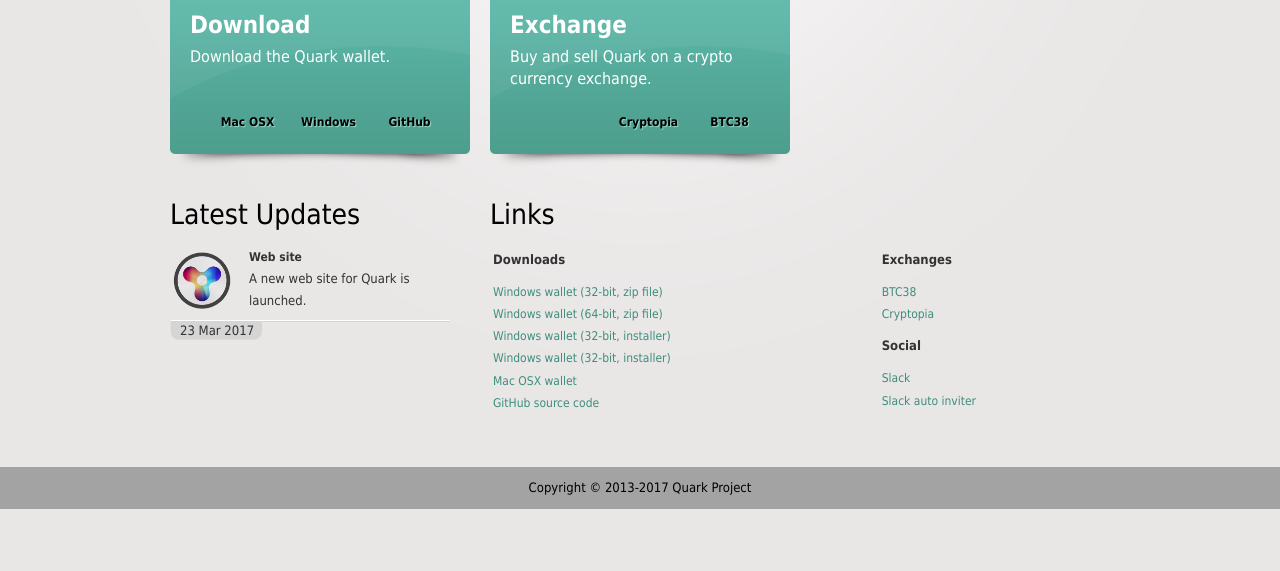
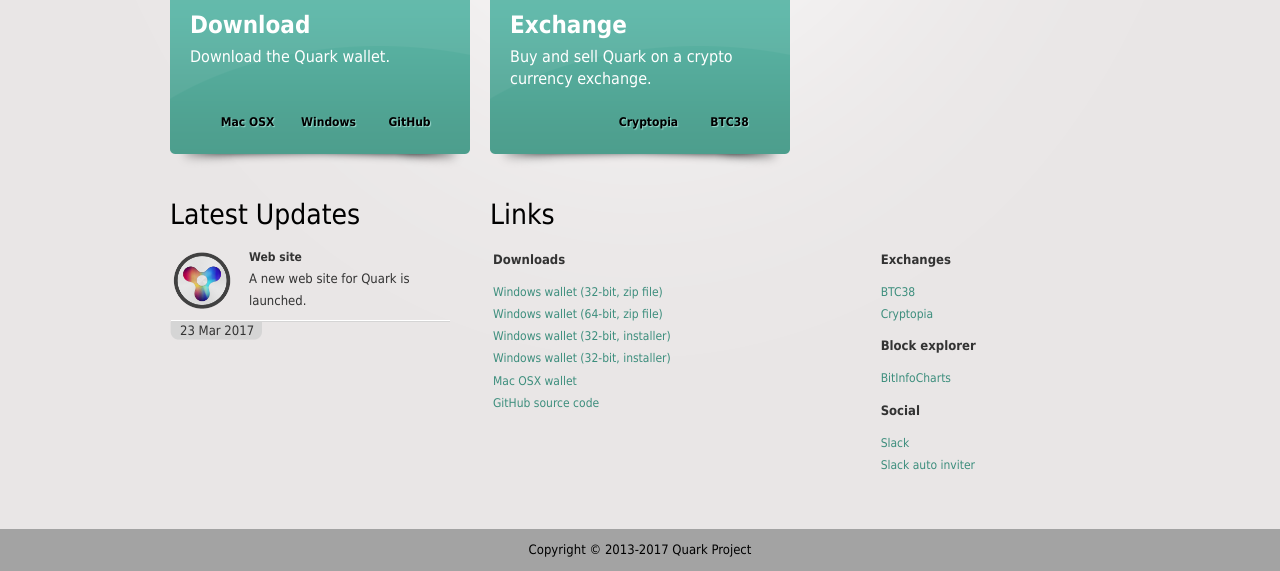
Before and after one commit to quark-project/qrkweb, a plain HTML site: page index.html in a window 1280 px wide. Shown: the part 316-887 px from the top of the page. Before the commit the page ends 825 px from the top, so only its background shows below. Drawn offline with nearby package versions, Linux system fonts and the light colour scheme; no server answers.

Commit message:
Add block explorer

```diff
--- a/index.html
+++ b/index.html
@@ -116,6 +116,12 @@
             <a href="https://www.cryptopia.co.nz/Exchange/?market=QRK_BTC" target="_parent">Cryptopia</a><br/>
             </p>
 
+            <p><b>Block explorer</b></p>
+
+            <p align="justify">
+            <a href="https://bitinfocharts.com/quarkcoin/explorer/" target="_parent">BitInfoCharts</a><br/>
+            </p>
+
           	<p><b>Social</b></p>
 
             <p align="justify">
```
